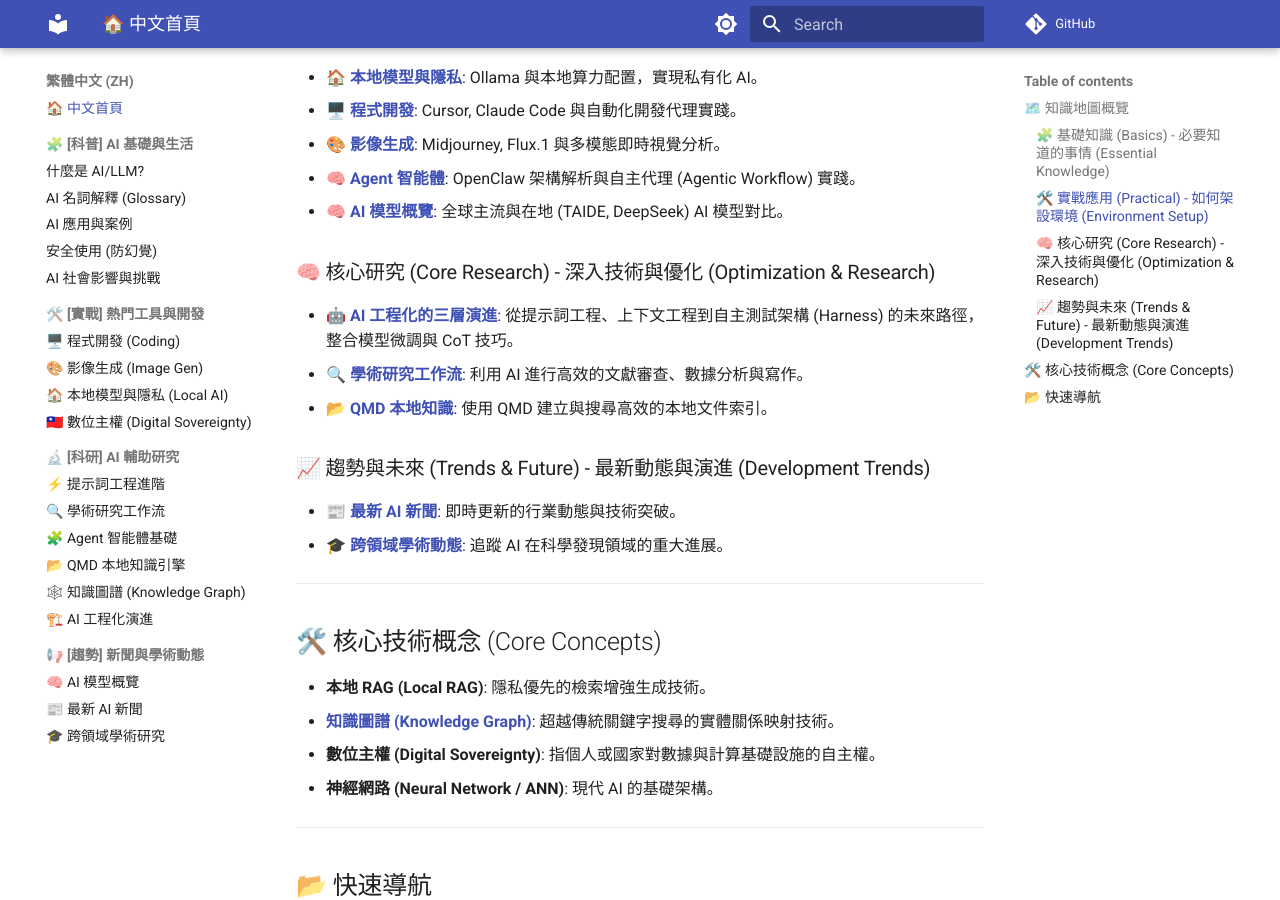
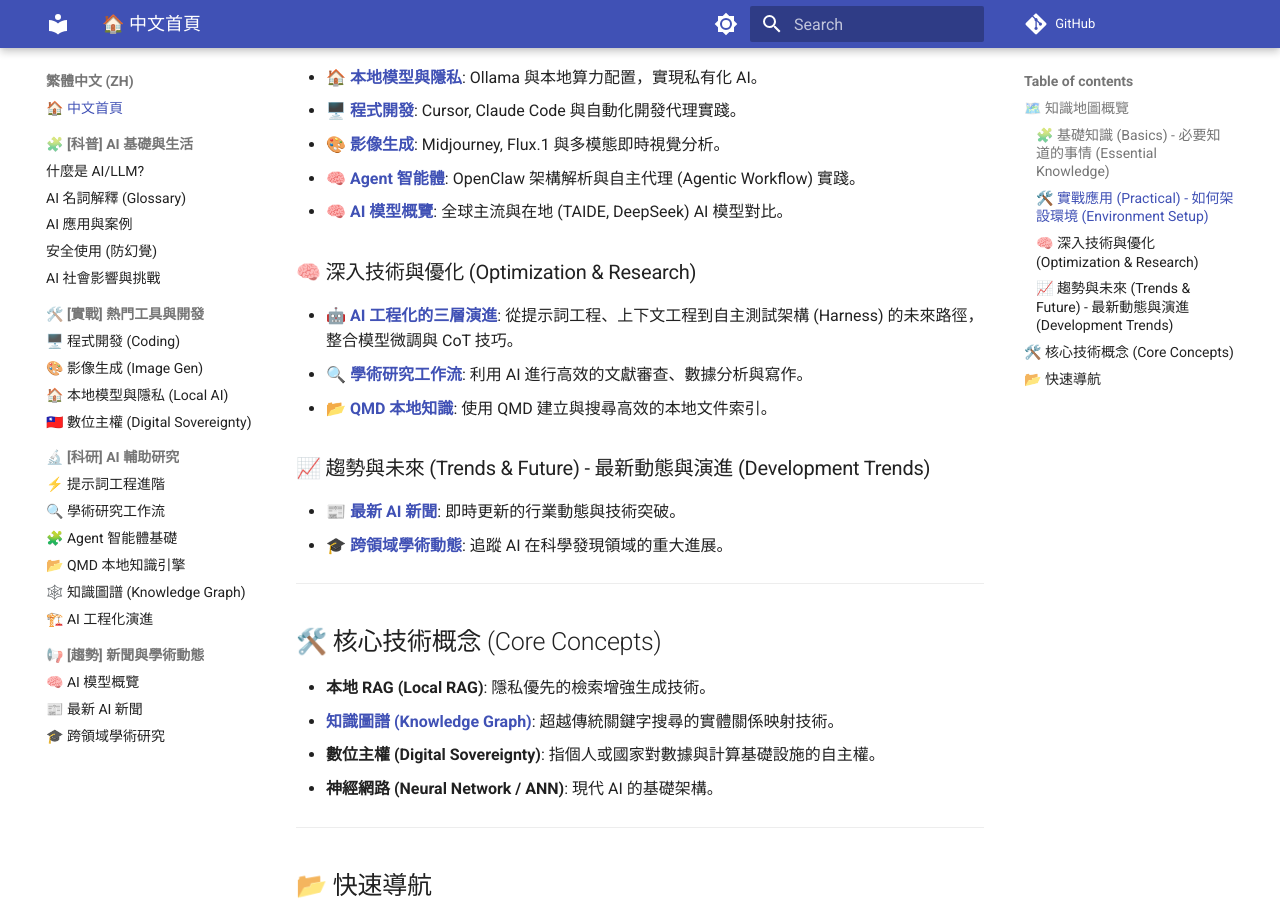
Before and after one commit to ultima6-tw/ai-map, an MkDocs documentation site: the page built from docs/zh/index.md, in a window 1280 px wide and 900 px high, scrolled down 597 px. Built offline with MkDocs 1.6.1 and Material for MkDocs 9.7.7, drawn with Linux system fonts in a browser that asks for light colours; comment, search, counter and statistics services are not loaded.

Commit message:
docs: rename Core Research to Optimization & Research in index

```diff
--- a/docs/en/index.md
+++ b/docs/en/index.md
@@ -19,7 +19,7 @@ Welcome to the **AI Resource Map**. This is a curated knowledge base designed to
 - **[🧩 Agents](agent.md)**: OpenClaw architecture and Agentic Workflow implementation.
 - **[🧠 AI Model Index](model-index.md)**: Comparison of global and local (TAIDE, DeepSeek) models.
 
-### 🧠 Core Research - Optimization & Deep Tech
+### 🧠 Optimization & Deep Tech
 - **[🤖 The 3 Layers of AI Engineering Evolution](engineering-evolution.md)**: The future path from Prompt Engineering to autonomous testing.
 - **[🔍 Research Workflow](research-workflow.md)**: Efficient literature review and data analysis.
 - **[📂 QMD Local Knowledge](qmd.md)**: Building and searching local document indices.
--- a/docs/zh/index.md
+++ b/docs/zh/index.md
@@ -19,7 +19,7 @@
 - **[🧠 Agent 智能體](agent.md)**: OpenClaw 架構解析與自主代理 (Agentic Workflow) 實踐。
 - **[🧠 AI 模型概覽](model-index.md)**: 全球主流與在地 (TAIDE, DeepSeek) AI 模型對比。
 
-### 🧠 核心研究 (Core Research) - 深入技術與優化 (Optimization & Research)
+### 🧠 深入技術與優化 (Optimization & Research)
 - **[🤖 AI 工程化的三層演進](engineering-evolution.md)**: 從提示詞工程、上下文工程到自主測試架構 (Harness) 的未來路徑，整合模型微調與 CoT 技巧。
 - **[🔍 學術研究工作流](research-workflow.md)**: 利用 AI 進行高效的文獻審查、數據分析與寫作。
 - **[📂 QMD 本地知識](qmd.md)**: 使用 QMD 建立與搜尋高效的本地文件索引。
```
